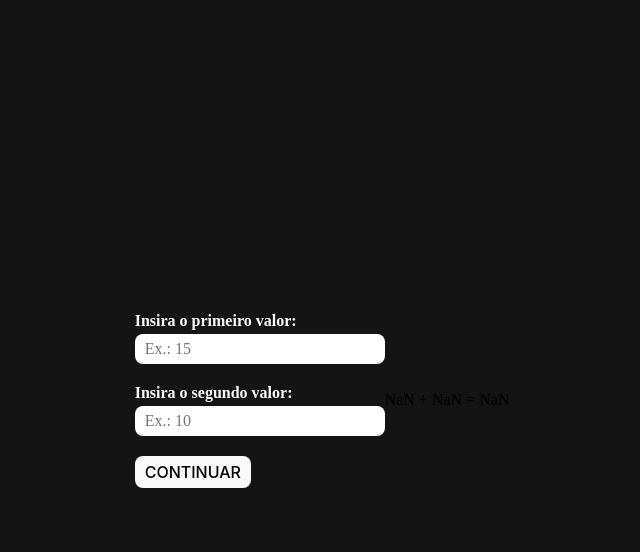
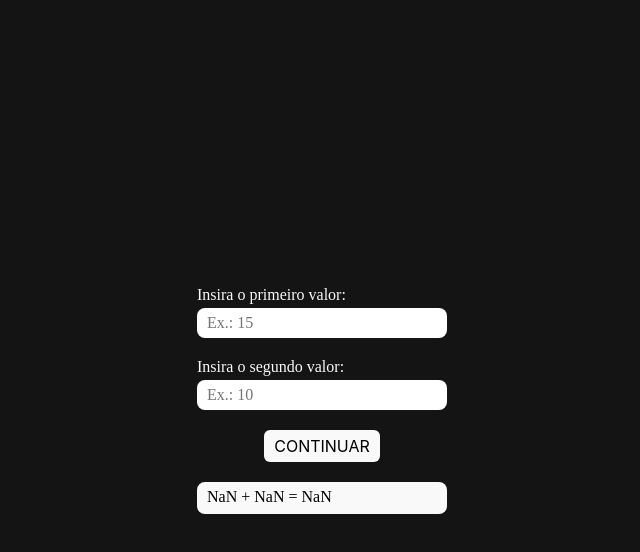
Before and after one commit to ythmxz/Teste, a plain HTML site: page coelho/index.html in a window 1280 px wide. Both pictures are taken after a click on the button "CONTINUAR". Shown: the whole page, without its empty margins (318-958 px from the left). Drawn offline with Linux system fonts and the light colour scheme.

Commit message:
Co-authored-by: Alexandre Coelho <alexandrecoelhocontato@gmail.com>

```diff
--- a/coelho/index.html
+++ b/coelho/index.html
@@ -1,20 +1,19 @@
 <!DOCTYPE html>
 <html lang="pt-br">
-
   <head>
-  <meta charset="UTF-8">
-  <meta name="viewport" content="width=device-width, initial-scale=1.0">
+    <meta charset="UTF-8" />
+    <meta name="viewport" content="width=device-width, initial-scale=1.0" />
     <title>CALCULADORA</title>
-  <link rel="stylesheet" href="style.css">
+    <link rel="stylesheet" href="style.css" />
   </head>
 
   <body>
     <main>
       <div class="container">
         <label for="num1">Insira o primeiro valor:</label>
-      <input type="number" id="num1" placeholder="Ex.: 15"/>
+        <input type="number" id="num1" placeholder="Ex.: 15" />
         <label for="num2">Insira o segundo valor:</label>
-      <input type="number" id="num2" placeholder="Ex.: 10">
+        <input type="number" id="num2" placeholder="Ex.: 10" />
         <button class="btn">CONTINUAR</button>
       </div>
       <div class="res"></div>
@@ -22,7 +21,6 @@
     <script>
       const inputDeNumero1 = document.querySelector("#num1");
       const inputDeNumero2 = document.querySelector("#num2");
-
       const btn = document.querySelector(".btn");
       const res = document.querySelector(".res");
 
@@ -33,10 +31,8 @@
         res.innerHTML = `${num1} + ${num2} = ${soma}`;
 
         inputDeNumero1.value = "";
-      inputDenumero2.value = "";
+        inputDeNumero2.value = "";
       });
-
-
     </script>
   </body>
 </html>
--- a/coelho/style.css
+++ b/coelho/style.css
@@ -4,25 +4,32 @@
 
 main {
   display: flex;
+  flex-direction: column;
   justify-content: center;
   align-items: center;
   height: 100vh;
   background-color: #141414;
 }
 
-.container{
+.container {
   display: flex;
   flex-direction: column;
-
   width: 250px;
 }
 
 .container label {
   margin-bottom: 4px;
-  font-family: 'JetBrains Mono';
+  font-family: "JetBrains Mono";
   font-size: 16px;
-  font-weight: 600;
+  font-weight: 400;
   color: #f9f9f9;
+  transition: 0.4s;
+}
+
+.container label:hover {
+  background-color: transparent;
+  color: hotpink;
+  transform: scale(1);
 }
 
 .container input {
@@ -30,22 +37,21 @@ main {
   border: none;
   border-radius: 8px;
   padding: 6px 10px;
-  font-family: 'JetBrains Mono';
+  font-family: "JetBrains Mono";
   font-size: 16px;
-  font-weight: 400;
+  font-weight: 200;
 }
 
 .container button {
-  justify-self: center;
-  width: fit-content;
+  margin: 0 auto;
   padding: 6px 10px;
   border: none;
-  border-radius: 8px;
+  border-radius: 6px;
   background-color: #f9f9f9;
-  font-family: 'Inter';
+  font-family: "Inter";
   font-size: 16px;
-  font-weight: 500;
-  transition: .2s;
+  font-weight: 400;
+  transition: 0.2s;
 }
 
 .container button:hover {
@@ -54,9 +60,18 @@ main {
   transform: scale(1.05);
 }
 
-.container script {}
-
-/* ata, os cara muda a cada linguagem sfd */
-/* como faz pra colocar um titulo, tipo, só um texto centralizado e maior em cima, escrito CALCULADORA */
-/* kkkkkkkkkkk, podia ser algo padrão e fácil. Eu gosto do JS que é "//" para linha e desse jeito para bloco */
-/* Se quer comentar, aperta ctrl + ; que aparece */
+/* Div da Reposta */
+.res {
+  display: flex;
+  flex-direction: column;
+  width: 230px;
+  height: 20px;
+  margin-top: 20px;
+  padding: 6px 10px;
+  border: none;
+  border-radius: 8px;
+  background-color: #f9f9f9;
+  font-family: "JetBrains Mono";
+  font-size: 16px;
+  font-weight: 400;
+}
```
Lines whose indentation alone changed are shown as unchanged.
